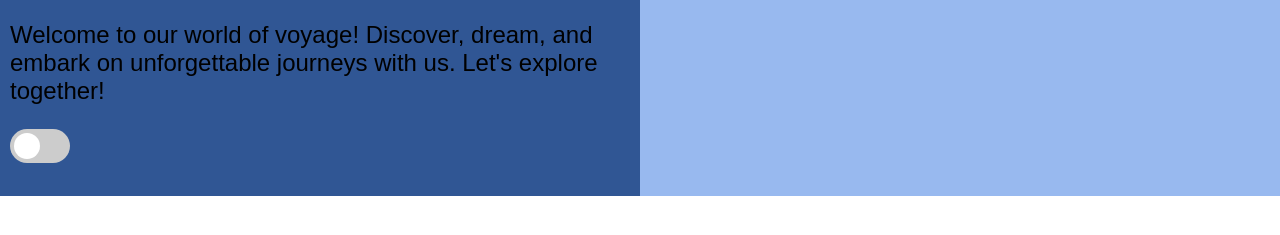
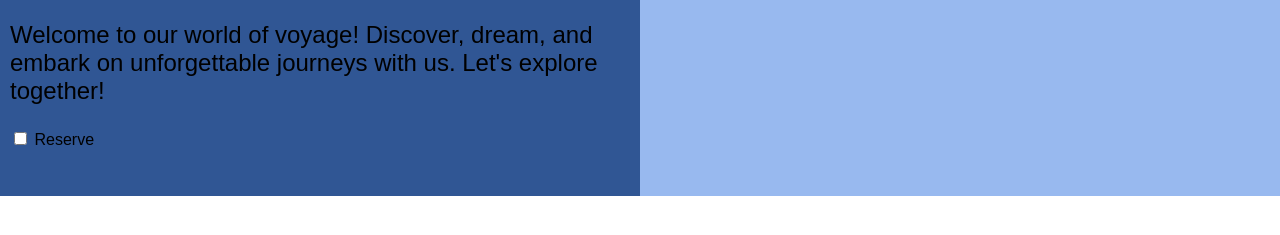
Before and after one commit to Carlos2902/WDDM_Project, a plain HTML site: page tours.html in a window 1280 px wide. Shown: the part 185-420 px from the top of the page. Drawn offline with Linux system fonts and the light colour scheme.

Commit message:
remove toggle switch

```diff
--- a/style.css
+++ b/style.css
@@ -137,63 +137,3 @@ padding: 10px;
   padding: 10px;
   height: 300px;
   }
-
-  .switch {
-    position: relative;
-    display: inline-block;
-    width: 60px;
-    height: 34px;
-  }
-
-  .switch input {
-    opacity: 0;
-    width: 0;
-    height: 0;
-  }
-
-  .slider {
-    position: absolute;
-    cursor: pointer;
-    top: 0;
-    left: 0;
-    right: 0;
-    bottom: 0;
-    background-color: #ccc;
-    -webkit-transition: .4s;
-    transition: .4s;
-  }
-
-  .slider:before {
-    position: absolute;
-    content: "";
-    height: 26px;
-    width: 26px;
-    left: 4px;
-    bottom: 4px;
-    background-color: white;
-    -webkit-transition: .4s;
-    transition: .4s;
-  }
-
-  input:checked + .slider {
-    background-color: #2196F3;
-  }
-
-  input:focus + .slider {
-    box-shadow: 0 0 1px #2196F3;
-  }
-
-  input:checked + .slider:before {
-    -webkit-transform: translateX(26px);
-    -ms-transform: translateX(26px);
-    transform: translateX(26px);
-  }
-
-  /* Rounded sliders */
-  .slider.round {
-    border-radius: 34px;
-  }
-
-  .slider.round:before {
-    border-radius: 50%;
-  }
--- a/tours.html
+++ b/tours.html
@@ -53,7 +53,7 @@
                      Let's explore together!</p>
                      <label class="switch">
                         <input type="checkbox">
-                        <span class="slider round"></span>
+                        <span class="slider round">Reserve</span>
                       </label>
             </div>
             <div class="col2"></div>
```
